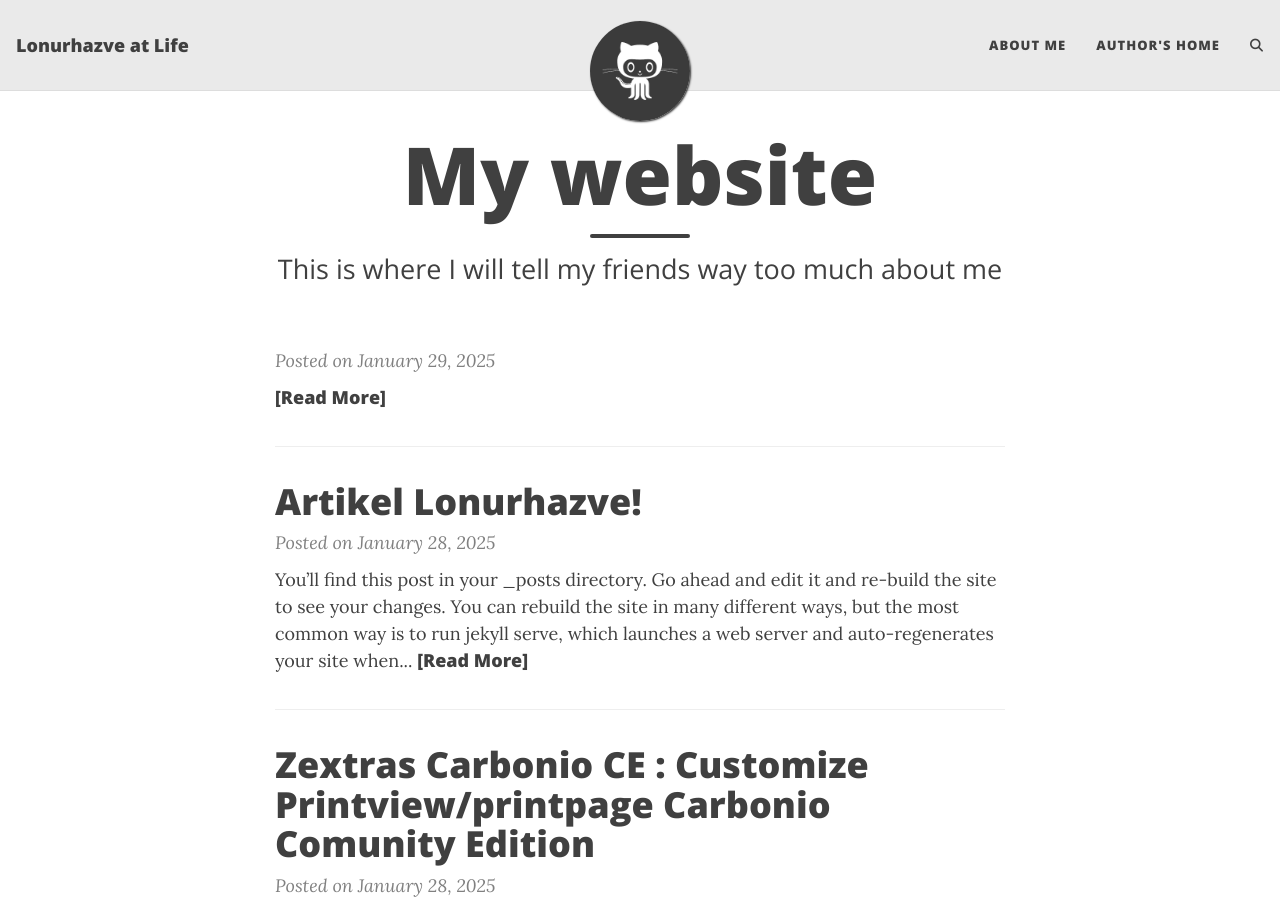
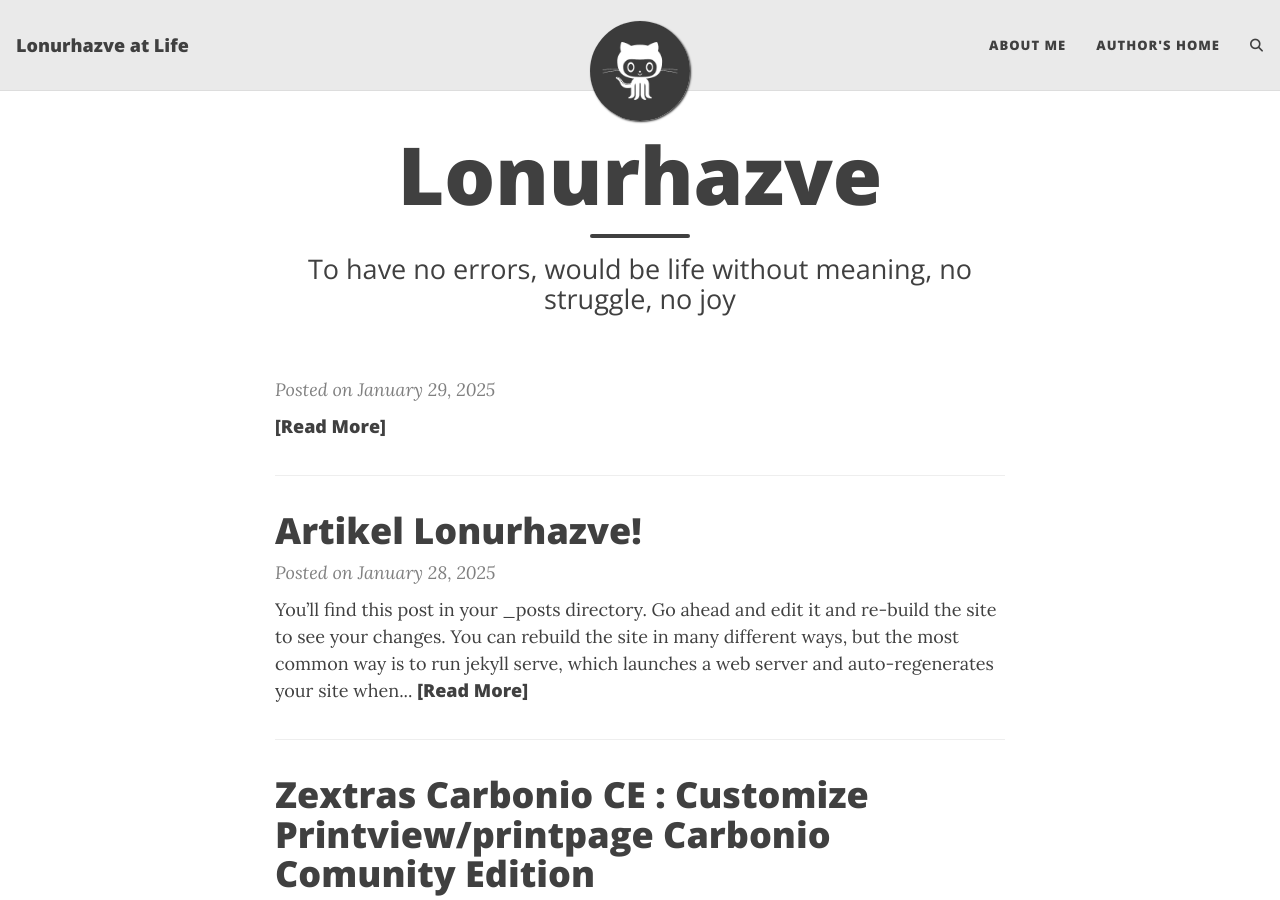
Before and after one commit to lonurhazve/lonurhazve.github.io, a Jekyll site: the page built from index.html, in a window 1280 px wide and 900 px high. Built offline with Jekyll 4.4.1, drawn with Linux system fonts in a browser that asks for light colours; the list of posts is cut into pages by our own code; comment, search, counter and statistics services are not loaded.

Commit message:
Update index.html

```diff
--- a/index.html
+++ b/index.html
@@ -1,5 +1,5 @@
 ---
 layout: home
-title: My website
-subtitle: This is where I will tell my friends way too much about me
+title: Lonurhazve
+subtitle: "To have no errors, would be life without meaning, no struggle, no joy"
 ---
```
